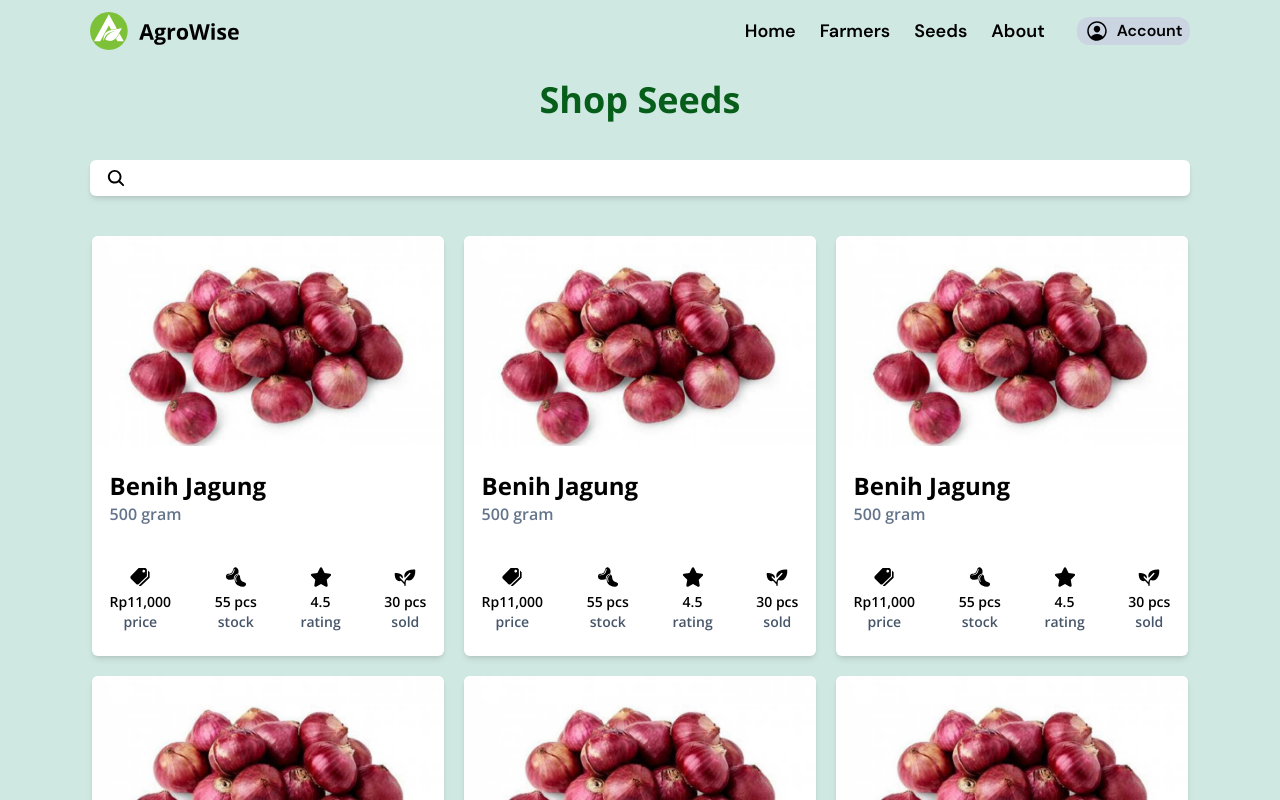
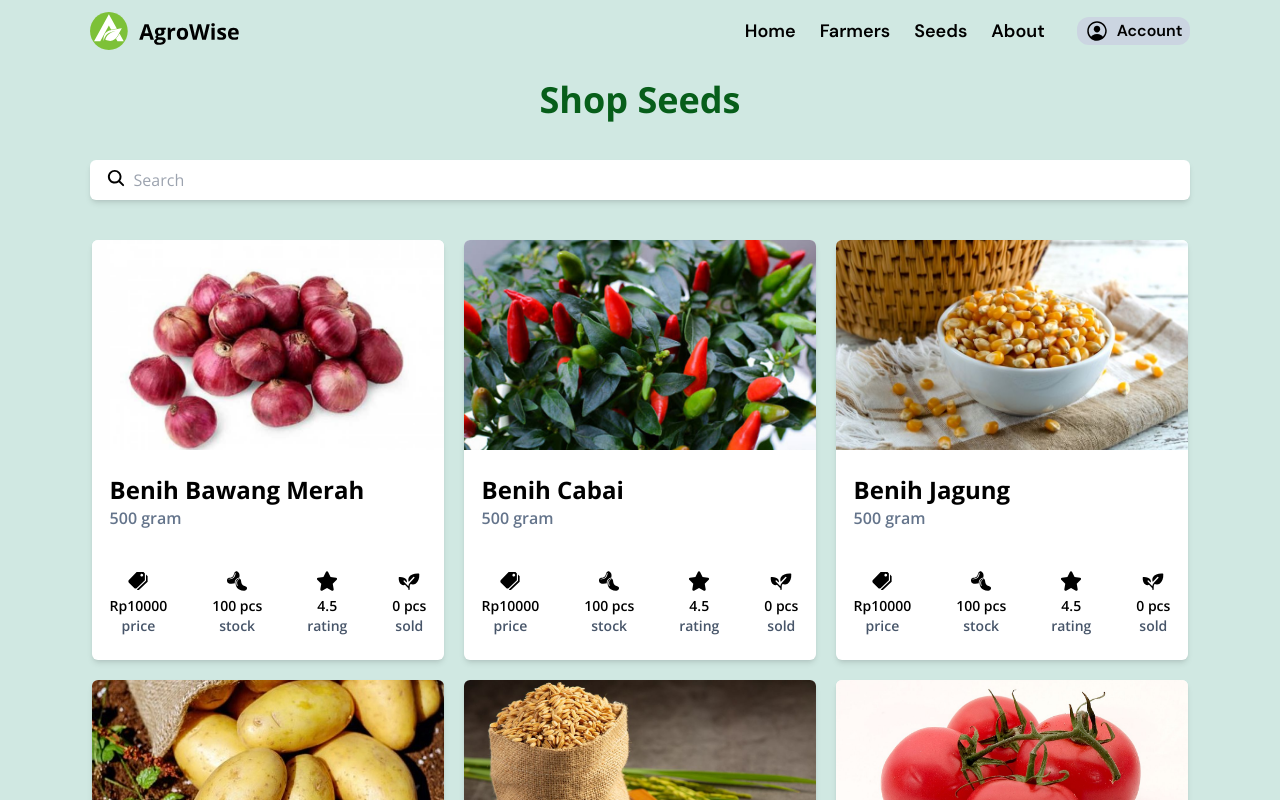
Before and after one commit to AgrowiseHackfest2024/agrowise-fe-hackfest, a Next.js app: page /seeds in a window 1280 px wide. Shown: the top 800 px of the page. Built offline with nearby package versions, Linux system fonts and the light colour scheme.

Commit message:
feat: list seed done

```diff
--- /dev/null
+++ b/public/data/benih.json
@@ -0,0 +1,64 @@
+{
+  "seeds": [
+    {
+      "id": 1,
+      "name": "Benih Bawang Merah",
+      "price": 10000,
+      "stock": 100,
+      "sold": 0,
+      "rating": 4.5,
+      "image": "/benih/bawang.jpg",
+      "unit": "500 gram"
+    },
+    {
+      "id": 2,
+      "name": "Benih Cabai",
+      "price": 10000,
+      "stock": 100,
+      "sold": 0,
+      "rating": 4.5,
+      "image": "/benih/cabai.jpg",
+      "unit": "500 gram"
+    },
+    {
+      "id": 3,
+      "name": "Benih Jagung",
+      "price": 10000,
+      "stock": 100,
+      "sold": 0,
+      "rating": 4.5,
+      "image": "/benih/jagung.jpg",
+      "unit": "500 gram"
+    },
+    {
+      "id": 4,
+      "name": "Benih Kentang",
+      "price": 10000,
+      "stock": 100,
+      "sold": 0,
+      "rating": 4.5,
+      "image": "/benih/kentang.jpg",
+      "unit": "500 gram"
+    },
+    {
+      "id": 5,
+      "name": "Benih Padi",
+      "price": 10000,
+      "stock": 100,
+      "sold": 0,
+      "rating": 4.5,
+      "image": "/benih/padi.jpg",
+      "unit": "500 gram"
+    },
+    {
+      "id": 6,
+      "name": "Benih Tomat",
+      "price": 10000,
+      "stock": 100,
+      "sold": 0,
+      "rating": 4.5,
+      "image": "/benih/tomat.jpg",
+      "unit": "500 gram"
+    }
+  ]
+}
--- a/src/app/seeds/components/card-seed.tsx
+++ b/src/app/seeds/components/card-seed.tsx
@@ -4,41 +4,61 @@ import { GiJellyBeans } from "react-icons/gi";
 import { FaStar } from "react-icons/fa6";
 import { PiPlantFill } from "react-icons/pi";
 
-const CardSeed = () => {
+export interface CardSeedProps {
+  id: number;
+  name: string;
+  price: number;
+  stock: number;
+  rating: number;
+  sold: number;
+  image: string;
+  unit: string;
+}
+
+const CardSeed = ({
+  id,
+  name,
+  price,
+  stock,
+  rating,
+  sold,
+  image,
+  unit,
+}: CardSeedProps) => {
   return (
     <div className="w-full max-w-[22rem] bg-white aspect-[381/455] rounded-md overflow-hidden shadow-md hover:scale-[105%] transition cursor-pointer">
       <div className="w-full h-1/2 relative">
         <Image
-          src="/benih/bawang.jpg"
+          src={image}
           fill
           className="w-full h-full object-cover"
-          alt="bawang"
+          alt={name}
         />
       </div>
       <div className="px-[5%] py-6 flex flex-col justify-between h-1/2">
         <div>
-          <h1 className="text-2xl font-bold">Benih Jagung</h1>
-          <p className="font-semibold text-slate-500">500 gram</p>
+          <h1 className="text-2xl font-bold">{name}</h1>
+          <p className="font-semibold text-slate-500">{unit}</p>
         </div>
         <div className="flex justify-between items-end">
           <div className="flex flex-col items-center">
             <IoMdPricetags className="text-black" size={22} />
-            <p className="text-sm mt-1 font-semibold">Rp11,000</p>
+            <p className="text-sm mt-1 font-semibold">Rp{price}</p>
             <p className="text-sm font-semibold text-slate-600">price</p>
           </div>
           <div className="flex flex-col items-center">
             <GiJellyBeans className="text-black" size={22} />
-            <p className="text-sm mt-1 font-semibold">55 pcs</p>
+            <p className="text-sm mt-1 font-semibold">{stock} pcs</p>
             <p className="text-sm font-semibold text-slate-600">stock</p>
           </div>
           <div className="flex flex-col items-center">
             <FaStar className="text-black" size={22} />
-            <p className="text-sm mt-1 font-semibold">4.5</p>
+            <p className="text-sm mt-1 font-semibold">{rating}</p>
             <p className="text-sm font-semibold text-slate-600">rating</p>
           </div>
           <div className="flex flex-col items-center">
             <PiPlantFill className="text-black" size={22} />
-            <p className="text-sm mt-1 font-semibold">30 pcs</p>
+            <p className="text-sm mt-1 font-semibold">{sold} pcs</p>
             <p className="text-sm font-semibold text-slate-600">sold</p>
           </div>
         </div>
--- /dev/null
+++ b/src/app/seeds/components/list-seed.tsx
@@ -0,0 +1,33 @@
+"use client";
+import { useState } from "react";
+import CardSeed, { CardSeedProps } from "./card-seed";
+import { IoSearch } from "react-icons/io5";
+
+const ListSeed = ({ seedList }: { seedList: CardSeedProps[] }) => {
+  const [query, setQuery] = useState("");
+  const data = seedList.filter((seed) =>
+    seed.name.toLowerCase().includes(query.toLowerCase())
+  );
+
+  return (
+    <>
+      <div className="w-full mx-auto my-10 bg-white py-2 px-4 rounded-md shadow-md flex">
+        <IoSearch className="text-xl" />
+        <input
+          type="text"
+          className="flex-1 outline-none px-2"
+          placeholder="Search"
+          value={query}
+          onChange={(e) => setQuery(e.target.value)}
+        />
+      </div>
+      <div className="flex flex-wrap gap-5 w-full mx-auto justify-center">
+        {data.map((seed) => (
+          <CardSeed key={seed.id} {...seed} />
+        ))}
+      </div>
+    </>
+  );
+};
+
+export default ListSeed;
--- a/src/app/seeds/page.tsx
+++ b/src/app/seeds/page.tsx
@@ -1,24 +1,15 @@
-import { IoSearch } from "react-icons/io5";
-import CardSeed from "./components/card-seed";
+import data from "../../../public/data/benih.json";
+
+import ListSeed from "./components/list-seed";
 
 const Page = () => {
   return (
-    <div className="py-20 bg-[#D0E8E2]">
+    <div className="py-20 bg-[#D0E8E2] min-h-screen">
       <div className="container px-[7%] mx-auto">
         <h1 className="font-bold text-4xl text-[#075E1A] text-center ">
           Shop Seeds
         </h1>
-        <div className="w-full mx-auto my-10 bg-white py-2 px-4 rounded-md shadow-md">
-          <IoSearch className="text-xl" />
-        </div>
-        <div className="flex flex-wrap gap-5 w-full mx-auto justify-center">
-          <CardSeed />
-          <CardSeed />
-          <CardSeed />
-          <CardSeed />
-          <CardSeed />
-          <CardSeed />
-        </div>
+        <ListSeed seedList={data.seeds} />
       </div>
     </div>
   );
--- a/src/components/navbar.tsx
+++ b/src/components/navbar.tsx
@@ -1,9 +1,17 @@
+"use client";
+
+import { useScrollTop } from "@/hooks/use-scroll-top";
 import Image from "next/image";
 import { IoPersonCircleOutline } from "react-icons/io5";
 
 const Navbar = () => {
+  const scrolled = useScrollTop();
   return (
-    <div className="fixed top-0 inset-x-0 py-3 px-[7%]">
+    <div
+      className={`fixed top-0 z-50 inset-x-0 py-3 px-[7%] ${
+        scrolled && "bg-white shadow-md"
+      } transition`}
+    >
       <div className="w-full flex justify-between items-center">
         <Image src="/logo-name.svg" width={150} height={50} alt="logo" />
         <ul className="flex gap-2 font-dm font-semibold text-lg">
--- /dev/null
+++ b/src/hooks/use-scroll-top.tsx
@@ -0,0 +1,20 @@
+import { useState, useEffect } from "react";
+
+export const useScrollTop = (threshold = 10) => {
+  const [scrolled, setScrolled] = useState(false);
+
+  useEffect(() => {
+    const handleScroll = () => {
+      if (window.scrollY > threshold) {
+        setScrolled(true);
+      } else {
+        setScrolled(false);
+      }
+    };
+
+    window.addEventListener("scroll", handleScroll);
+    return () => window.removeEventListener("scroll", handleScroll);
+  }, [threshold]);
+
+  return scrolled;
+};
```
